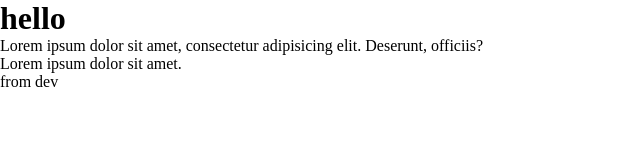
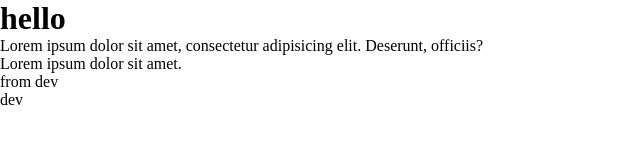
Before and after one commit to Deepanshi6754/practice, a plain HTML site: page first/index.html in a window 1280 px wide. Shown: the full height of the page, 0-640 px from the left. Drawn offline with Linux system fonts and the light colour scheme.

Commit message:
li added

```diff
--- a/first/index.html
+++ b/first/index.html
@@ -15,6 +15,7 @@
 
     <ul>
         <li>from dev</li>
+        <li>dev</li>
     </ul>
 </body>
 <style src="main.js"></style>
```
